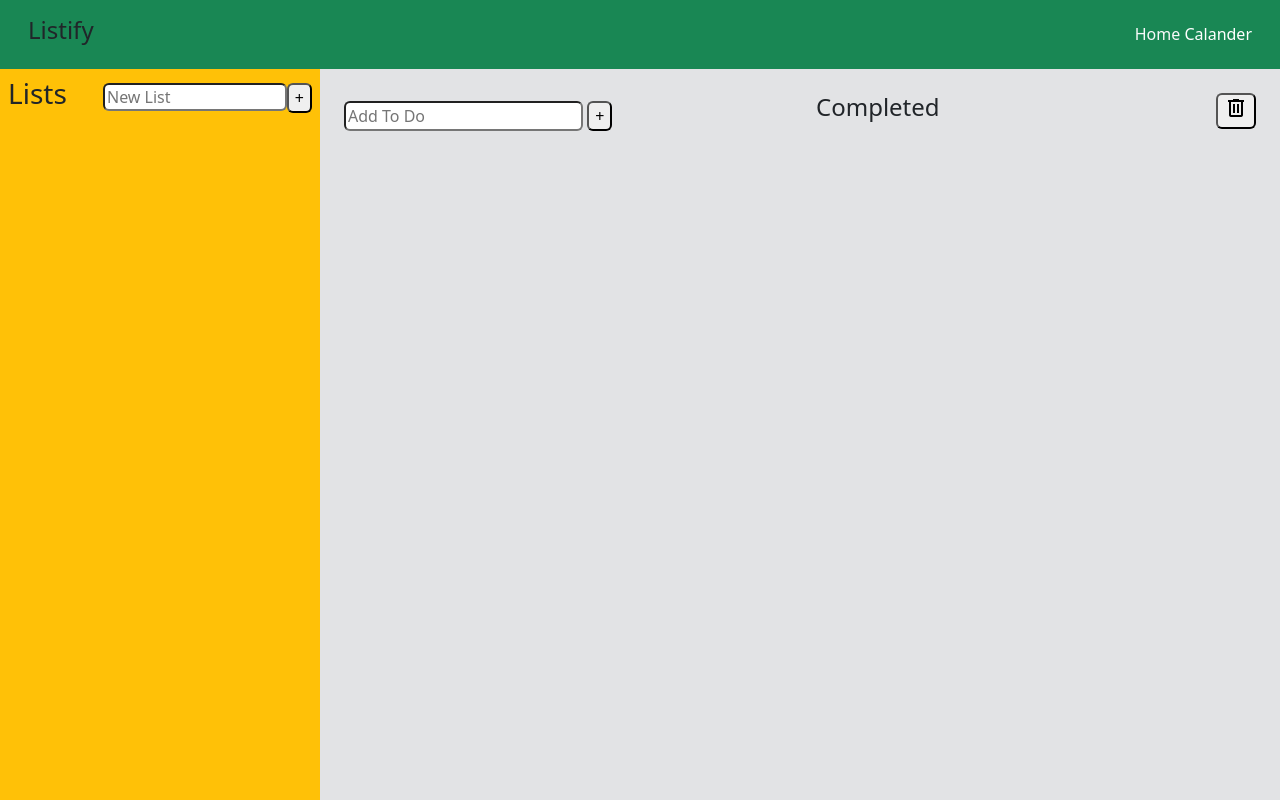
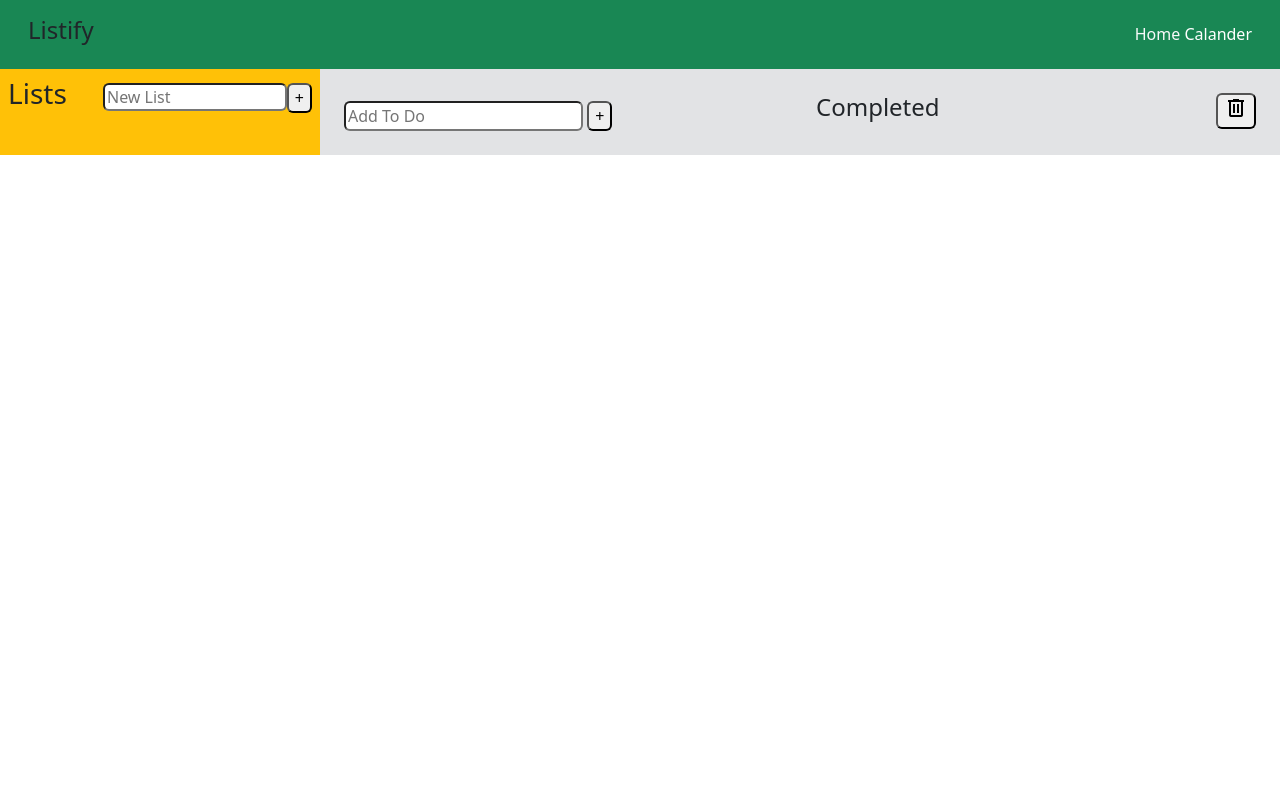
Before and after one commit to LordMamoo/To-Do-List, a plain HTML site: page index.html in a window 1280 px wide. Drawn offline with nearby package versions, Linux system fonts and the light colour scheme.

Commit message:
changed some css styles

```diff
--- a/index.html
+++ b/index.html
@@ -22,7 +22,7 @@
                     </nav>
                 </div>
 
-                <div class="row flex-grow-1">
+                <div class="row">
                     <div id="side" class="col-3 p-2 bg-warning h-100">
                         <div class="d-flex justify-content-between align-items-center position-sticky">
                             <h3>Lists</h3>
```
